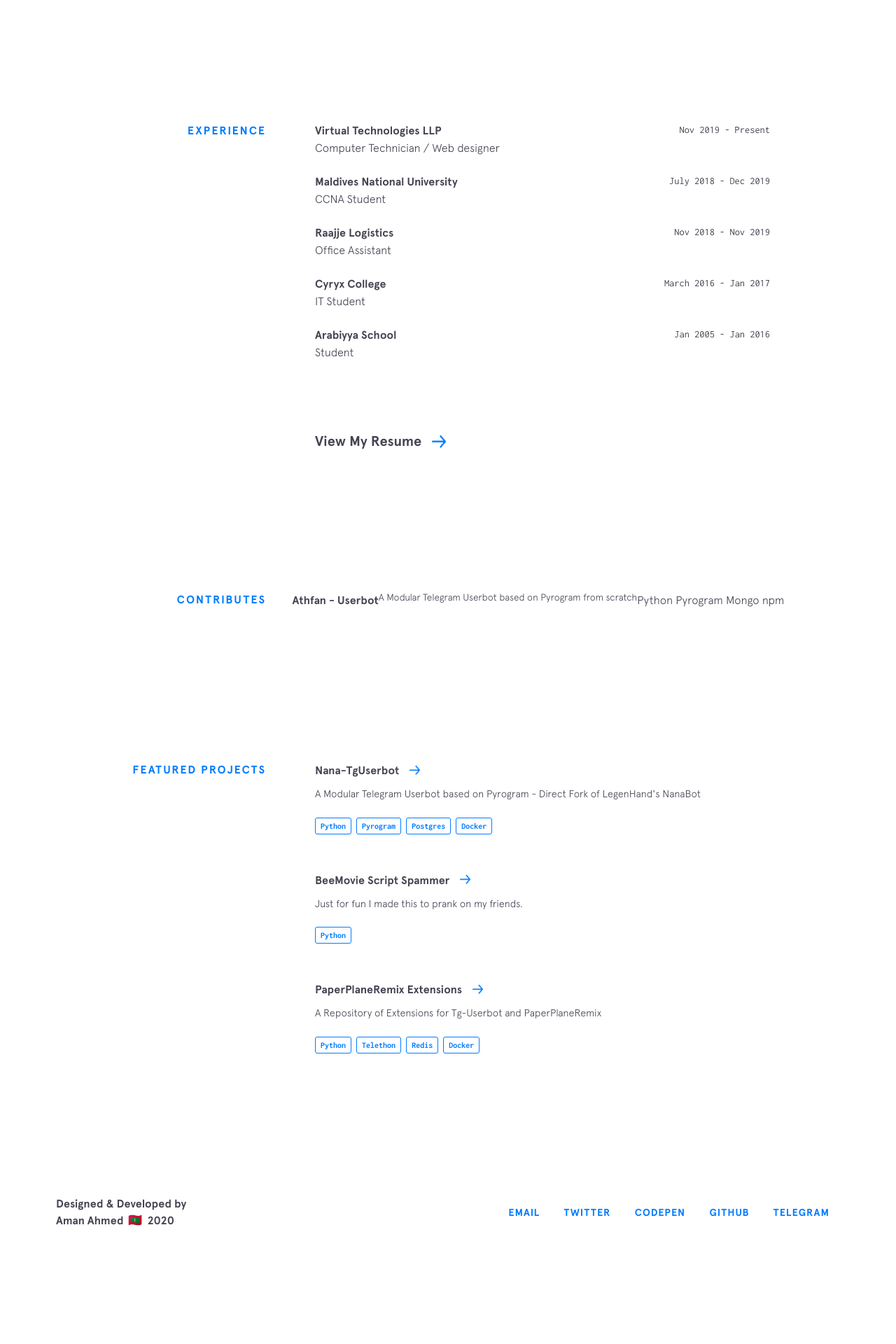
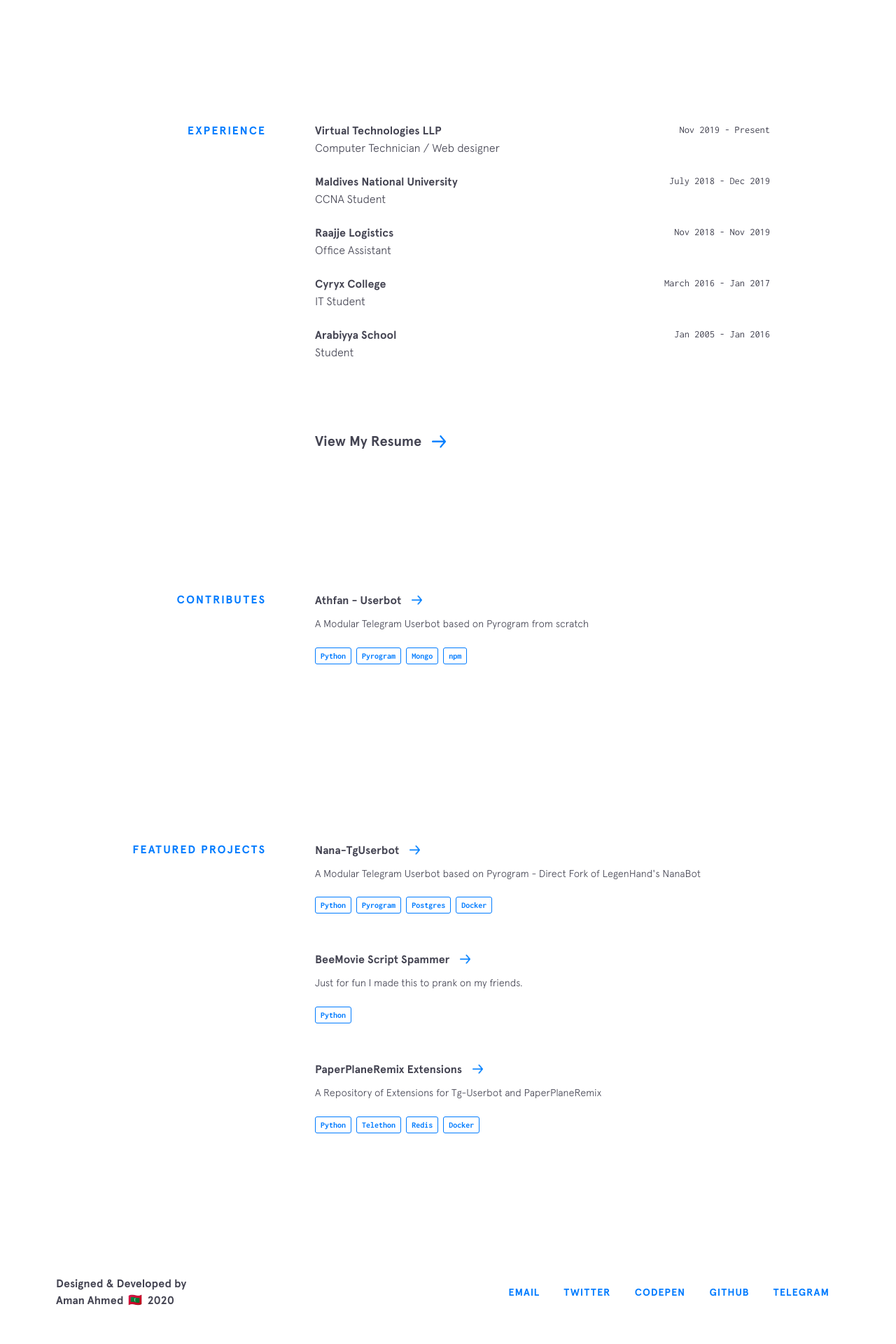
Before and after one commit to CustomIcon/pokurt.github.io, a Jekyll site: the page built from index.html, in a window 1280 px wide. Shown: the part 1647-3567 px from the top of the page at 70% size. Built offline with Jekyll 4.4.1, drawn with Linux system fonts in a browser that asks for light colours; nearby versions of some CDN libraries; before the commit the page ends 3453 px from its top, so only the background shows below that.

Commit message:
Update featured-projects.html
fixed css

```diff
--- a/_includes/featured-projects.html
+++ b/_includes/featured-projects.html
@@ -1,4 +1,4 @@
-<section class="section featured-projects">
+<section class="section other-projects">
   <div class="section__title">Contributes</div>
   <div class="section__content">
     {% for project in site.data.contribute-projects %}
```
